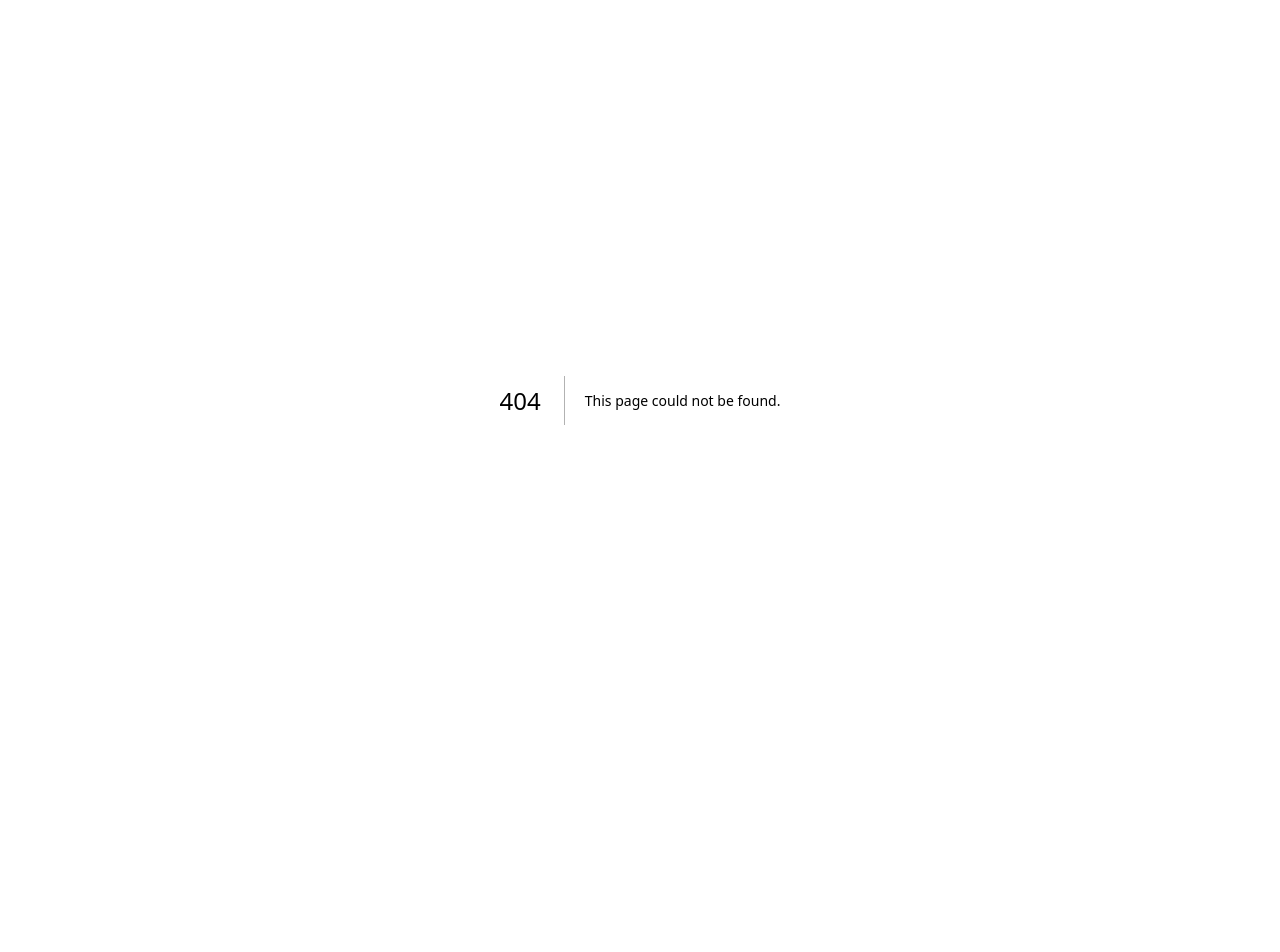
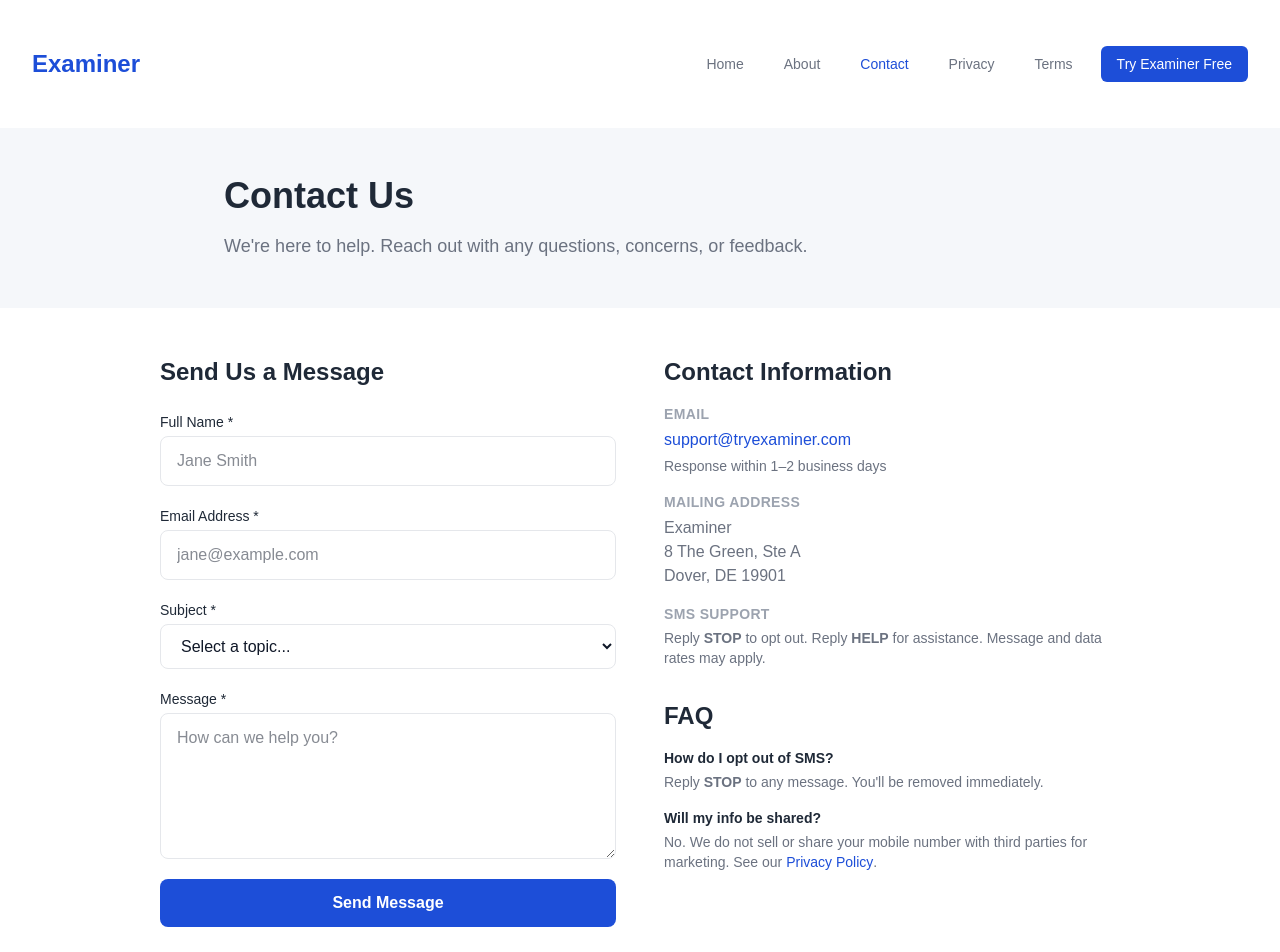
Before and after one commit to Textingman/pushnami-tryexaminer, a Next.js app: page /contact in a window 1280 px wide. Before the commit this address had no page. Shown: the top 952 px of the page. Before the commit the page ends 800 px from the top, so only its background shows below. Built offline with nearby package versions, Linux system fonts and the light colour scheme.

Commit message:
Initial site setup: Examiner

```diff
--- /dev/null
+++ b/app/contact/page.tsx
@@ -0,0 +1,114 @@
+'use client';
+
+import { useState } from 'react';
+import Navbar from '../components/Navbar';
+import Footer from '../components/Footer';
+
+export default function ContactPage() {
+  const [formData, setFormData] = useState({ name: '', email: '', subject: '', message: '' });
+  const [submitted, setSubmitted] = useState(false);
+  const [submitting, setSubmitting] = useState(false);
+
+  const handleChange = (e: React.ChangeEvent<HTMLInputElement | HTMLTextAreaElement | HTMLSelectElement>) => {
+    setFormData({ ...formData, [e.target.name]: e.target.value });
+  };
+
+  const handleSubmit = async (e: React.FormEvent) => {
+    e.preventDefault();
+    setSubmitting(true);
+    setTimeout(() => { setSubmitting(false); setSubmitted(true); }, 1200);
+  };
+
+  return (
+    <div className="min-h-screen" style={{ backgroundColor: '#FFFFFF' }}>
+      <Navbar />
+      <section className="py-12" style={{ backgroundColor: '#F5F7FA' }}>
+        <div className="max-w-4xl mx-auto px-4 sm:px-6 lg:px-8">
+          <h1 className="text-4xl font-extrabold mb-4" style={{ color: '#1F2937' }}>Contact Us</h1>
+          <p className="text-lg" style={{ color: '#6B7280' }}>We're here to help. Reach out with any questions, concerns, or feedback.</p>
+        </div>
+      </section>
+      <section className="max-w-5xl mx-auto px-4 sm:px-6 lg:px-8 py-12">
+        <div className="grid grid-cols-1 md:grid-cols-2 gap-12">
+          <div>
+            <h2 className="text-2xl font-bold mb-6" style={{ color: '#1F2937' }}>Send Us a Message</h2>
+            {submitted ? (
+              <div className="rounded-xl p-8 text-center" style={{ backgroundColor: '#F0FDF4', border: '1px solid #BBF7D0' }}>
+                <div className="w-16 h-16 rounded-full flex items-center justify-center mx-auto mb-4" style={{ backgroundColor: '#DCFCE7' }}>
+                  <svg className="w-8 h-8" style={{ color: '#16A34A' }} fill="none" stroke="currentColor" viewBox="0 0 24 24">
+                    <path strokeLinecap="round" strokeLinejoin="round" strokeWidth={2} d="M5 13l4 4L19 7" />
+                  </svg>
+                </div>
+                <h3 className="text-xl font-bold mb-2" style={{ color: '#1F2937' }}>Message Sent!</h3>
+                <p style={{ color: '#6B7280' }}>Thank you for reaching out. We'll get back to you within 1–2 business days.</p>
+              </div>
+            ) : (
+              <form onSubmit={handleSubmit} className="space-y-5">
+                <div>
+                  <label className="block text-sm font-medium mb-1" style={{ color: '#1F2937' }}>Full Name *</label>
+                  <input type="text" name="name" required value={formData.name} onChange={handleChange} placeholder="Jane Smith" className="block w-full px-4 py-3 rounded-lg text-gray-900" style={{ border: '1px solid #E5E7EB' }} />
+                </div>
+                <div>
+                  <label className="block text-sm font-medium mb-1" style={{ color: '#1F2937' }}>Email Address *</label>
+                  <input type="email" name="email" required value={formData.email} onChange={handleChange} placeholder="jane@example.com" className="block w-full px-4 py-3 rounded-lg text-gray-900" style={{ border: '1px solid #E5E7EB' }} />
+                </div>
+                <div>
+                  <label className="block text-sm font-medium mb-1" style={{ color: '#1F2937' }}>Subject *</label>
+                  <select name="subject" required value={formData.subject} onChange={handleChange} className="block w-full px-4 py-3 rounded-lg text-gray-900" style={{ border: '1px solid #E5E7EB' }}>
+                    <option value="">Select a topic...</option>
+                    <option value="general">General Inquiry</option>
+                    <option value="sms-optout">SMS Opt-Out Request</option>
+                    <option value="sms-help">SMS Help</option>
+                    <option value="privacy">Privacy / Data Request</option>
+                    <option value="other">Other</option>
+                  </select>
+                </div>
+                <div>
+                  <label className="block text-sm font-medium mb-1" style={{ color: '#1F2937' }}>Message *</label>
+                  <textarea name="message" required rows={5} value={formData.message} onChange={handleChange} placeholder="How can we help you?" className="block w-full px-4 py-3 rounded-lg text-gray-900" style={{ border: '1px solid #E5E7EB' }} />
+                </div>
+                <button type="submit" disabled={submitting} className="w-full py-3 px-6 rounded-lg text-white font-semibold transition-opacity" style={{ backgroundColor: submitting ? '#9CA3AF' : '#1D4ED8', cursor: submitting ? 'not-allowed' : 'pointer' }}>
+                  {submitting ? 'Sending...' : 'Send Message'}
+                </button>
+              </form>
+            )}
+          </div>
+          <div className="space-y-8">
+            <div>
+              <h2 className="text-2xl font-bold mb-4" style={{ color: '#1F2937' }}>Contact Information</h2>
+              <div className="space-y-4">
+                <div>
+                  <h3 className="text-sm font-semibold uppercase tracking-wide mb-1" style={{ color: '#9CA3AF' }}>Email</h3>
+                  <a href="mailto:support@tryexaminer.com" className="text-base font-medium hover:underline" style={{ color: '#1D4ED8' }}>support@tryexaminer.com</a>
+                  <p className="text-sm mt-1" style={{ color: '#6B7280' }}>Response within 1–2 business days</p>
+                </div>
+                <div>
+                  <h3 className="text-sm font-semibold uppercase tracking-wide mb-1" style={{ color: '#9CA3AF' }}>Mailing Address</h3>
+                  <p style={{ color: '#6B7280' }}>Examiner<br />8 The Green, Ste A<br />Dover, DE 19901</p>
+                </div>
+                <div>
+                  <h3 className="text-sm font-semibold uppercase tracking-wide mb-1" style={{ color: '#9CA3AF' }}>SMS Support</h3>
+                  <p className="text-sm" style={{ color: '#6B7280' }}>Reply <strong>STOP</strong> to opt out. Reply <strong>HELP</strong> for assistance. Message and data rates may apply.</p>
+                </div>
+              </div>
+            </div>
+            <div>
+              <h2 className="text-2xl font-bold mb-4" style={{ color: '#1F2937' }}>FAQ</h2>
+              <div className="space-y-4">
+                <div>
+                  <h3 className="text-sm font-semibold mb-1" style={{ color: '#1F2937' }}>How do I opt out of SMS?</h3>
+                  <p className="text-sm" style={{ color: '#6B7280' }}>Reply <strong>STOP</strong> to any message. You'll be removed immediately.</p>
+                </div>
+                <div>
+                  <h3 className="text-sm font-semibold mb-1" style={{ color: '#1F2937' }}>Will my info be shared?</h3>
+                  <p className="text-sm" style={{ color: '#6B7280' }}>No. We do not sell or share your mobile number with third parties for marketing. See our <a href="/privacy" className="font-medium hover:underline" style={{ color: '#1D4ED8' }}>Privacy Policy</a>.</p>
+                </div>
+              </div>
+            </div>
+          </div>
+        </div>
+      </section>
+      <Footer />
+    </div>
+  );
+}
```
